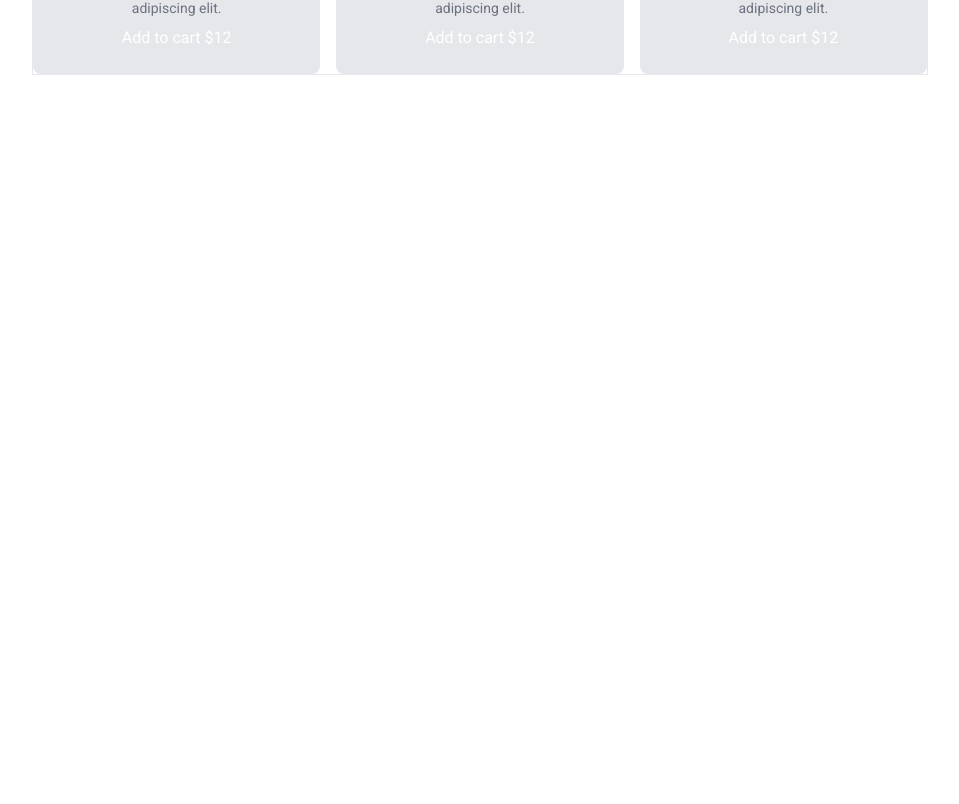
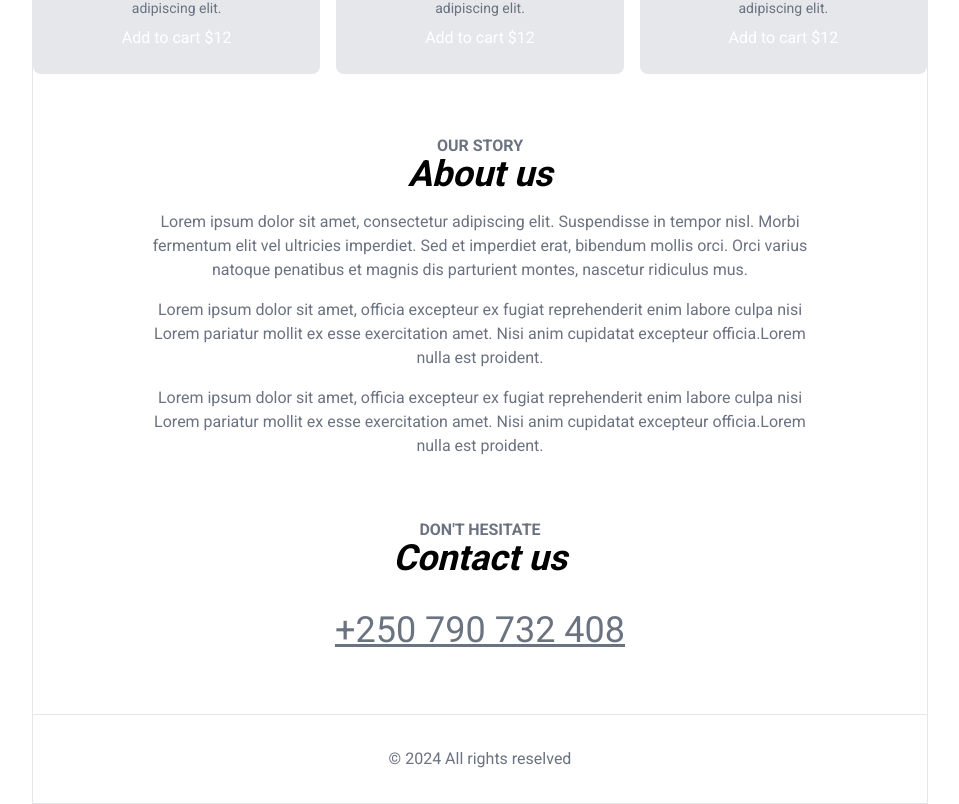
Before and after one commit to tox-in/Nextjs-food-ordering-app, a Next.js app: page / in a window 1280 px wide. Shown: the part 897-1701 px from the top of the page, without its empty margins (160-1119 px from the left). Before the commit the page ends 972 px from the top, so only its background shows below. Built offline with nearby package versions, Linux system fonts and the light colour scheme.

Commit message:
changes in page.js

```diff
--- a/src/app/page.js
+++ b/src/app/page.js
@@ -2,6 +2,7 @@ import Link from "next/link";
 import Header from "@/components/layout/Header";
 import Hero from "@/components/layout/Hero";
 import HomeMenu from "@/components/layout/HomeMenu";
+import SectionHeaders from "@/components/layout/SectionHeaders";
 
 export default function Home() {
   return (
@@ -9,6 +10,29 @@ export default function Home() {
       <Header />
       <Hero />
       <HomeMenu />
+      <section className="text-center my-16">
+        <SectionHeaders subHeader={'Our story'} mainHeader={'About us'} />
+        <div className="text-gray-500 max-w-2xl mx-auto mt-4 flex flex-col gap-4">
+        <p>
+          Lorem ipsum dolor sit amet, consectetur adipiscing elit. Suspendisse in tempor nisl. Morbi fermentum elit vel ultricies imperdiet. Sed et imperdiet erat, bibendum mollis orci. Orci varius natoque penatibus et magnis dis parturient montes, nascetur ridiculus mus.
+        </p>
+        <p>
+          Lorem ipsum dolor sit amet, officia excepteur ex fugiat reprehenderit enim labore culpa nisi Lorem pariatur mollit ex esse exercitation amet. Nisi anim cupidatat excepteur officia.Lorem nulla est proident.
+        </p>
+        <p>
+          Lorem ipsum dolor sit amet, officia excepteur ex fugiat reprehenderit enim labore culpa nisi Lorem pariatur mollit ex esse exercitation amet. Nisi anim cupidatat excepteur officia.Lorem nulla est proident.
+        </p>
+        </div>
+      </section>
+      <section className="text-center my-8">
+        <SectionHeaders subHeader={'Don\'t hesitate'} mainHeader={'Contact us'} />
+        <div className="mt-8">
+        <a href="tel:+250790732408" className="text-4xl mt-8 underline text-gray-500">+250 790 732 408</a>
+        </div>
+      </section>
+      <footer className="border-t p-8 text-center text-gray-500 mt-16">
+        &copy; 2024 All rights reselved
+      </footer>
     </>
   );
 }
```
